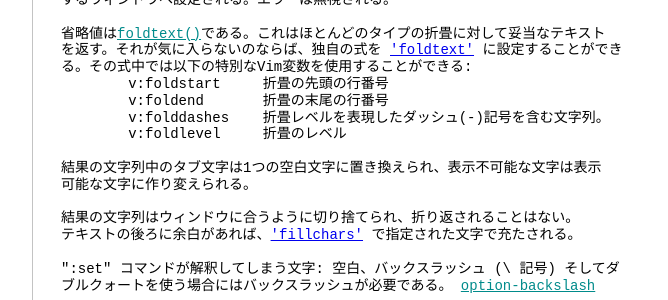
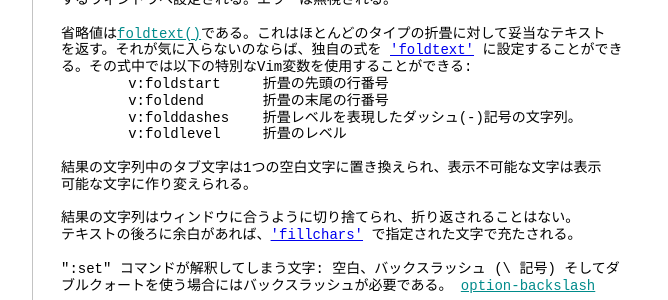
Before and after one commit to vim-jp/vimdoc-ja, a Jekyll site: the page built from fold.html, in a window 1280 px wide and 900 px high, scrolled down 8422 px. Shown: the part 150-450 px from the top of the window, without its empty margins (340-1008 px from the left). Built offline with Jekyll 4.4.1, drawn with Linux system fonts in a browser that asks for light colours; nearby versions of some CDN libraries; comment, search, counter and statistics services are not loaded.

Commit message:
Generated by Travis JOB 3259.1
https://travis-ci.org/vim-jp/vimdoc-ja-working/builds/693549016

```diff
--- a/fold.html
+++ b/fold.html
@@ -507,7 +507,7 @@ zk&nbsp;&nbsp;&nbsp;&nbsp;&nbsp;&nbsp;&nbsp;&nbsp;&nbsp;&nbsp;&nbsp;&nbsp;&nbsp;
 る。その式中では以下の特別なVim変数を使用することができる:<br>
 &nbsp;&nbsp;&nbsp;&nbsp;&nbsp;&nbsp;&nbsp;&nbsp;v:foldstart&nbsp;&nbsp;&nbsp;&nbsp; 折畳の先頭の行番号<br>
 &nbsp;&nbsp;&nbsp;&nbsp;&nbsp;&nbsp;&nbsp;&nbsp;v:foldend&nbsp;&nbsp;&nbsp;&nbsp;&nbsp;&nbsp; 折畳の末尾の行番号<br>
-&nbsp;&nbsp;&nbsp;&nbsp;&nbsp;&nbsp;&nbsp;&nbsp;v:folddashes&nbsp;&nbsp;&nbsp;&nbsp;折畳レベルを表現したダッシュ(-)記号を含む文字列。<br>
+&nbsp;&nbsp;&nbsp;&nbsp;&nbsp;&nbsp;&nbsp;&nbsp;v:folddashes&nbsp;&nbsp;&nbsp;&nbsp;折畳レベルを表現したダッシュ(-)記号の文字列。<br>
 &nbsp;&nbsp;&nbsp;&nbsp;&nbsp;&nbsp;&nbsp;&nbsp;v:foldlevel&nbsp;&nbsp;&nbsp;&nbsp; 折畳のレベル<br>
 <br>
 結果の文字列中のタブ文字は1つの空白文字に置き換えられ、表示不可能な文字は表示<br>
```
